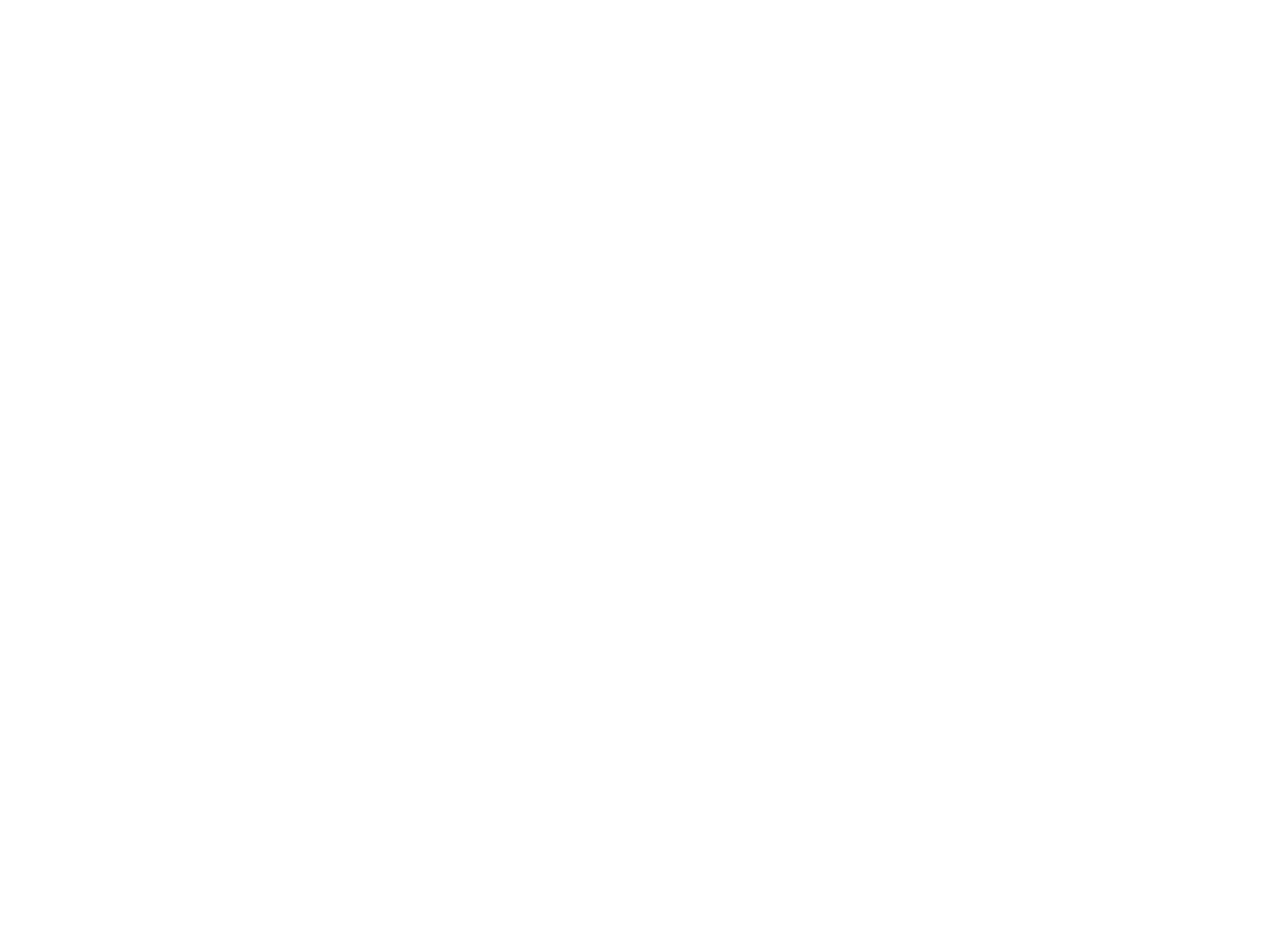
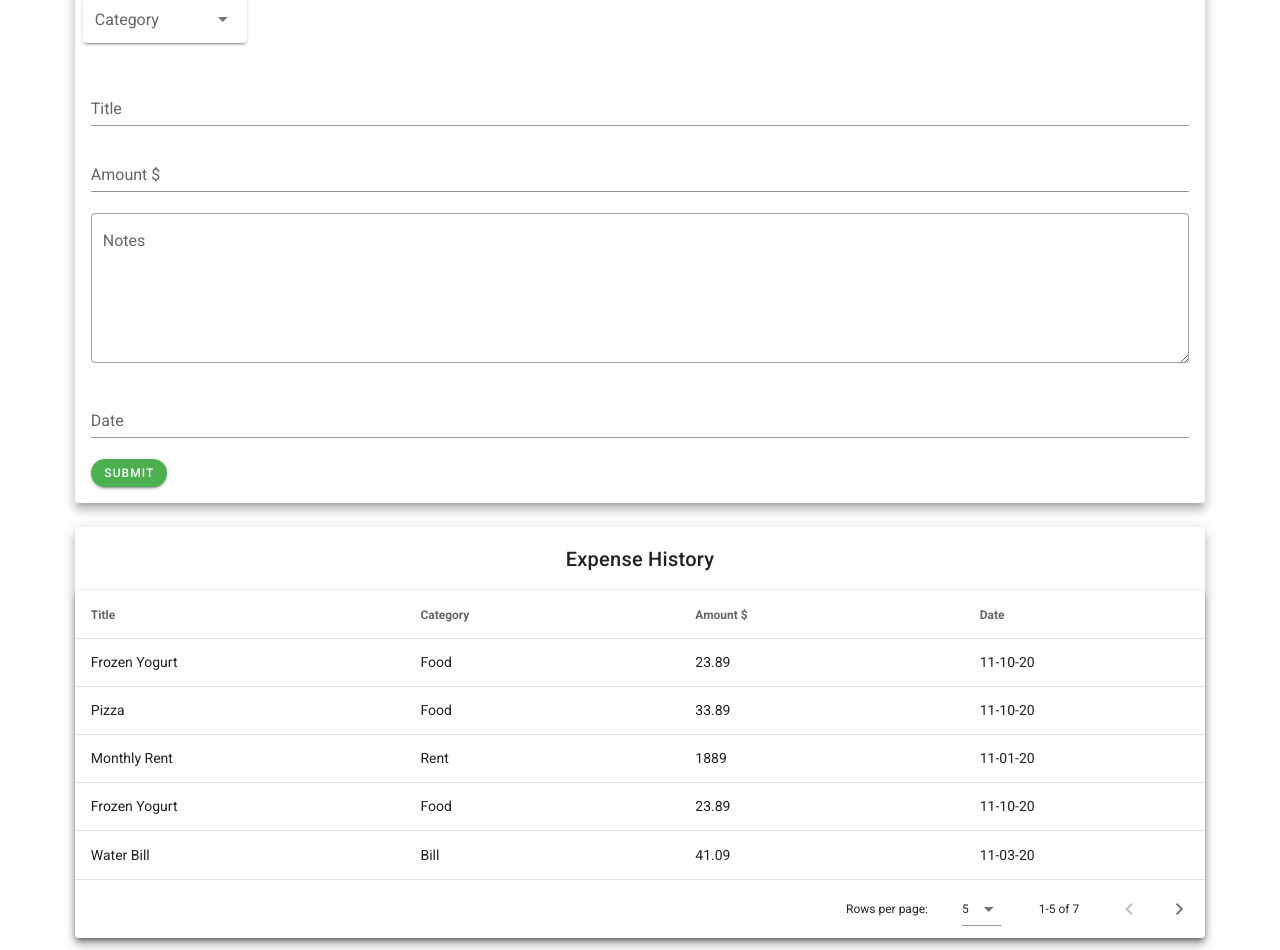
Before and after one commit to yara-code/ExpenseManagement, a Vue app in the folder expense-management-system-frontend/: page /expense in a window 1280 px wide. Shown: the part 300-1250 px from the top of the page. Before the commit the page ends 800 px from the top, so only its background shows below. Built offline with nearby package versions, Linux system fonts and the light colour scheme; sample sign-in values are in the browser's storage.

Commit message:
History table for expense demo add expense: Updated settings style and changed button text.

```diff
--- /dev/null
+++ b/expense-management-system-frontend/src/components/ExpenseHistory.vue
@@ -0,0 +1,84 @@
+<template>
+  <div>
+    <v-data-table
+            :headers="headers"
+            :items="expenses"
+            :items-per-page="5"
+            class="elevation-4"
+    ></v-data-table>
+  </div>
+</template>
+
+<script>
+    export default {
+        name: "ExpenseHistory",
+        data() {
+            return {
+                headers: [
+                    {
+                        text: 'Title',
+                        align: 'start',
+                        sortable: false,
+                        value: 'title',
+                    },
+                    { text: 'Category', value: 'category' },
+                    { text: 'Amount $', value: 'amount' },
+                    { text: 'Date', value: 'date' },
+                ],
+                expenses: [
+                    {
+                        title: 'Frozen Yogurt',
+                        category: 'Food',
+                        amount: 23.89,
+                        date: "11-10-20",
+                    },
+                    {
+                        title: 'Pizza',
+                        category: 'Food',
+                        amount: 33.89,
+                        date: "11-10-20",
+                    },
+                    {
+                        title: 'Monthly Rent',
+                        category: 'Rent',
+                        amount: 1889.00,
+                        date: "11-01-20",
+                    },
+                    {
+                        title: 'Frozen Yogurt',
+                        category: 'Food',
+                        amount: 23.89,
+                        date: "11-10-20",
+                    },
+                    {
+                        title: 'Water Bill',
+                        category: 'Bill',
+                        amount: 41.09,
+                        date: "11-03-20",
+                    },
+                    {
+                        title: 'Netflix',
+                        category: 'Bill',
+                        amount: 18.99,
+                        date: "11-10-20",
+                    },
+                    {
+                        title: 'Skytrak',
+                        category: 'Other',
+                        amount: 199.99,
+                        date: "11-04-20",
+                    },
+
+                ],
+
+            }
+        },
+        methods: {
+
+        },
+    }
+</script>
+
+<style scoped>
+
+</style>
--- a/expense-management-system-frontend/src/views/Expense.vue
+++ b/expense-management-system-frontend/src/views/Expense.vue
@@ -16,6 +16,31 @@
 
       <section>
         <h1 class="text-center">Expense</h1>
+        <div class="pa-3">
+          <v-card max-width="90%" elevation="8">
+            <v-card-title>Add New Expense</v-card-title>
+            <div class="pa-2 float-left" style="width: 180px" ><v-select
+                    :items="items"
+                    label="Category"
+                    solo
+            ></v-select></div>
+
+            <div class="pa-4">
+              <v-text-field label="Title"></v-text-field>
+              <v-text-field label="Amount $"></v-text-field>
+              <v-textarea label="Notes" outlined></v-textarea>
+              <v-text-field label="Date" placeholder="MM-DD-YYYY (Empty for today's date)"></v-text-field>
+              <v-btn class="white--text" color="green" small rounded>Submit</v-btn>
+            </div>
+          </v-card>
+        </div>
+
+        <div class="pa-3">
+          <v-card max-width="90%" elevation="8">
+            <v-card-title class="justify-center">Expense History</v-card-title>
+            <ExpenseHistory></ExpenseHistory>
+          </v-card>
+        </div>
       </section>
     </div>
   </div>
@@ -23,15 +48,22 @@
 
 <script>
     import ResponsiveNavView from "../components/ResponsiveNavView";
+    import ExpenseHistory from "../components/ExpenseHistory";
 
     export default {
         name: "Expense",
         components: {
             ResponsiveNavView,
+            ExpenseHistory
         },
         data() {
             return {
-                sessionData: {}
+                title: '',
+                amount: '',
+                notes: '',
+                date: '',
+                sessionData: {},
+                items: ['Food', 'Clothes', 'Bills', "Entertainment", "Rent", "Other"],
             }
         },
         methods: {
--- a/expense-management-system-frontend/src/views/Settings.vue
+++ b/expense-management-system-frontend/src/views/Settings.vue
@@ -16,15 +16,17 @@
 
 
       <section>
+
         <h1 class="text-center">Settings</h1>
-        <v-card width="1200px" class="mx-auto">
-          <v-simple-table>
+        <div class="pa-3">
+          <v-card class="" max-width="1000px">
+            <v-simple-table >
               <tr>
                 <td>
                   <v-card-text>Username:</v-card-text>
                 </td>
                 <td>
-                <v-text-field class="ma-2"  v-model="username" label="Username" outlined shaped></v-text-field>
+                  <v-text-field class="px-2"  v-model="username" label="Username" outlined shaped></v-text-field>
                 </td>
               </tr>
 
@@ -33,7 +35,7 @@
                   <v-card-text>Email:</v-card-text>
                 </td>
                 <td>
-                <v-text-field class="ma-2"  v-model="email" label="Email" outlined shaped></v-text-field>
+                  <v-text-field class="px-2"  v-model="email" label="Email" outlined shaped></v-text-field>
                 </td>
               </tr>
 
@@ -49,7 +51,7 @@
                           name="input-10-2"
                           hint="At least 8 characters"
                           value=""
-                        class="input-group--focused ma-2"
+                          class="input-group--focused px-2"
 
                   ></v-text-field>
                 </td>
@@ -67,7 +69,7 @@
                           name="input-10-2"
                           hint="At least 8 characters"
                           value=""
-                        class="input-group--focused ma-2"
+                          class="input-group--focused px-2"
 
                   ></v-text-field>
                 </td>
@@ -86,7 +88,7 @@
                           name="input-10-2"
                           hint="At least 8 characters"
                           value=""
-                        class="input-group--focused ma-2"
+                          class="input-group--focused px-2"
 
                   ></v-text-field>
                 </td>
@@ -97,6 +99,8 @@
             </v-simple-table>
 
           </v-card>
+        </div>
+
       </section>
     </div>
   </div>
@@ -115,6 +119,7 @@
                 cPassword: "",
                 nPassword: "",
                 confirmPassword: "",
+                show2: false,
                 sessionData: {},
             }
         },
```
Lines whose indentation alone changed are shown as unchanged.
